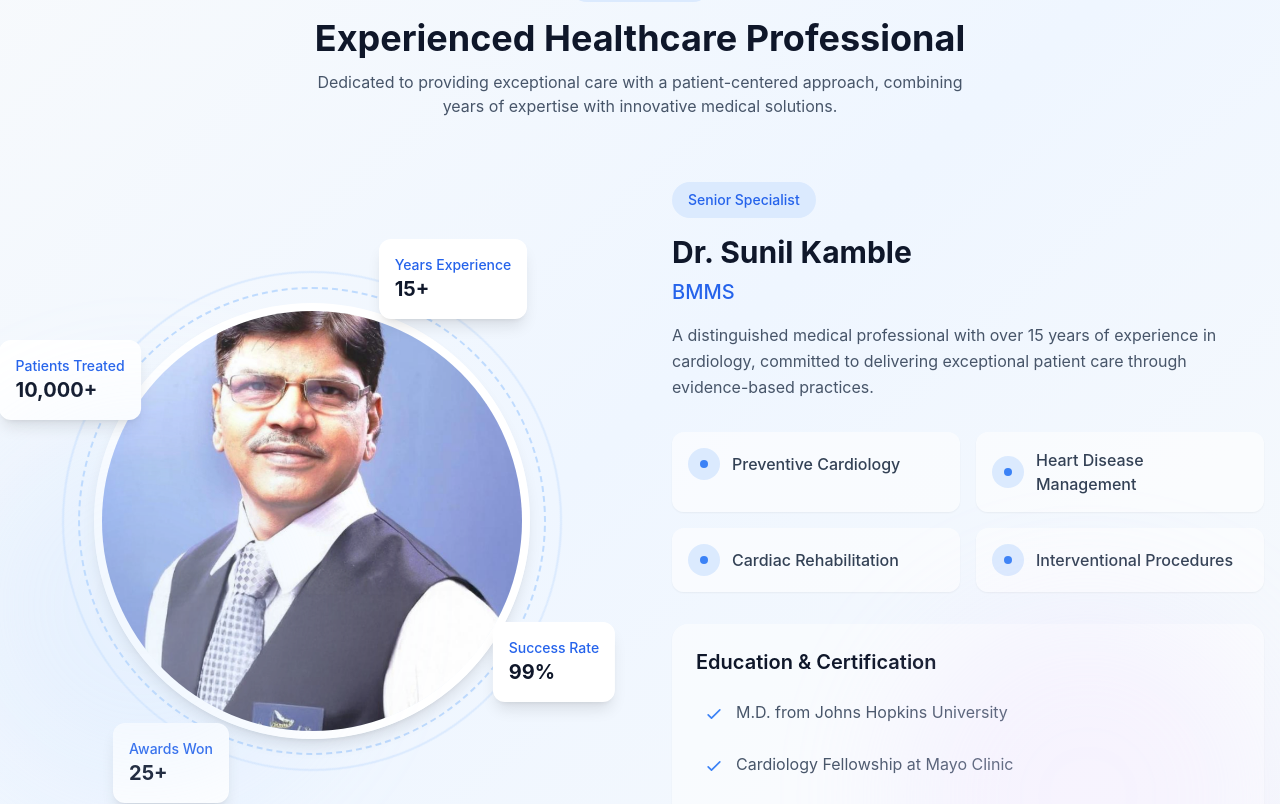
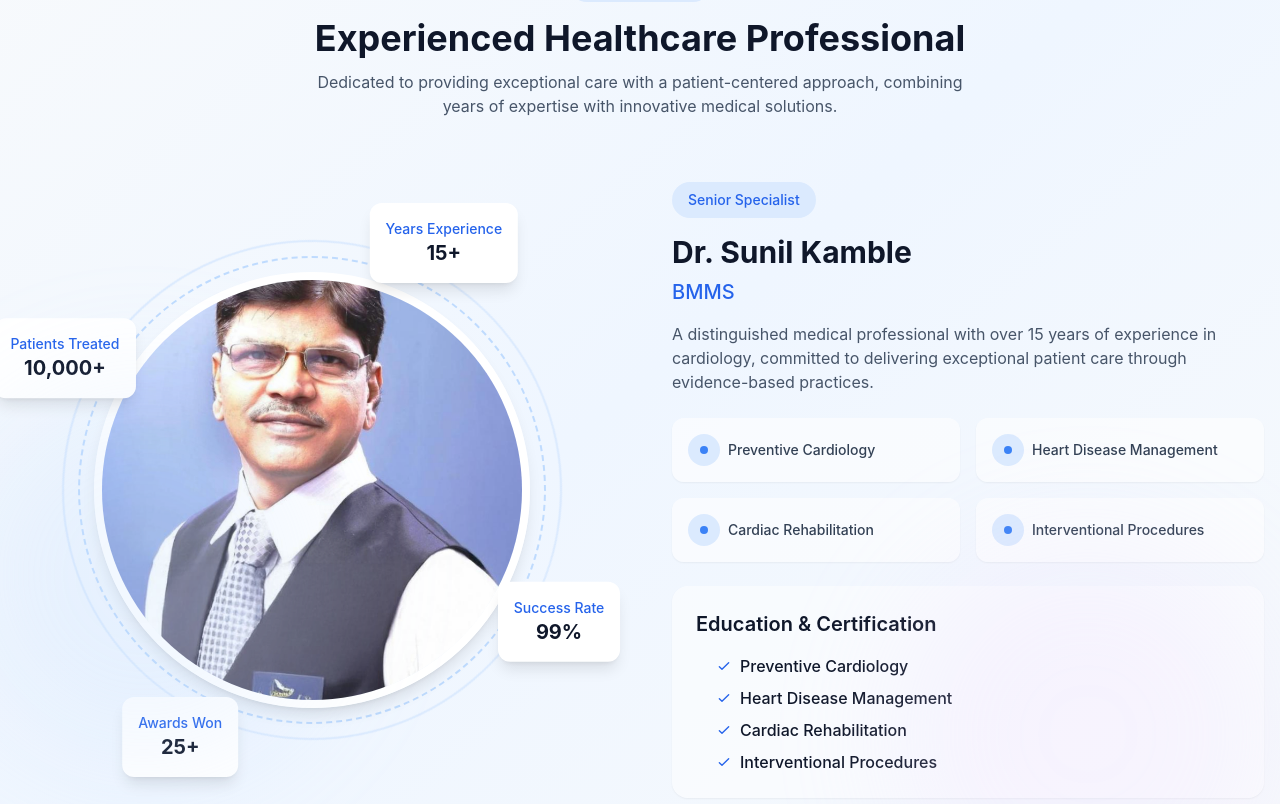
Before and after one commit to drsunilkamble/Clinic-Website, a React (Vite) app: page / in a window 1280 px wide. Shown: the part 1372-2176 px from the top of the page. Built offline with nearby package versions, Linux system fonts and the light colour scheme.

Commit message:
Refactor AboutDoctor and HeroSection for improved responsiveness and layout

```diff
--- a/src/Sections/AboutDoctor.tsx
+++ b/src/Sections/AboutDoctor.tsx
@@ -27,17 +27,17 @@ const doctorInfo = {
 
 const AboutDoctor = () => {
   return (
-    <section className="py-32 relative bg-gradient-to-br from-slate-50 via-blue-50 to-slate-50">
+    <section className="py-16 md:py-32 relative bg-gradient-to-br from-slate-50 via-blue-50 to-slate-50">
       <div className="max-w-7xl mx-auto px-4">
         {/* Header */}
-        <div className="text-center mb-16">
+        <div className="text-center mb-12 md:mb-16">
           <div className="inline-flex items-center gap-2 px-4 py-2 rounded-full bg-blue-100 text-blue-600 font-medium text-sm">
             Meet Our Expert
           </div>
-          <h2 className="text-4xl font-bold text-slate-900 mt-4 mb-3">
+          <h2 className="text-2xl sm:text-4xl font-bold text-slate-900 mt-4 mb-3">
             Experienced Healthcare Professional
           </h2>
-          <p className="text-slate-600 max-w-2xl mx-auto">
+          <p className="text-slate-600 max-w-2xl mx-auto text-sm sm:text-base">
             Dedicated to providing exceptional care with a patient-centered
             approach, combining years of expertise with innovative medical
             solutions.
@@ -45,11 +45,11 @@ const AboutDoctor = () => {
         </div>
 
         {/* Main Content */}
-        <div className="grid lg:grid-cols-2 gap-16 items-center">
+        <div className="grid grid-cols-1 lg:grid-cols-2 gap-8 md:gap-16 items-center">
           {/* Left Column - Image */}
           <div className="relative">
             {/* Main circular image container */}
-            <div className="relative w-[500px] h-[500px] mx-auto">
+            <div className="relative w-72 h-72 sm:w-96 sm:h-96 md:w-[500px] md:h-[500px] mx-auto">
               {/* Decorative rings */}
               <div className="absolute inset-0 rounded-full border-2 border-blue-100 animate-[spin_20s_linear_infinite] animate-spin-slow spin-container" />
               <div className="absolute inset-4 rounded-full border-2 border-dashed border-blue-200" />
@@ -65,19 +65,19 @@ const AboutDoctor = () => {
 
               {/* Orbiting achievement cards */}
               <OrbitingCircles
-                radius={280}
+                radius={Math.min(280, 0.55 * window.innerWidth)}
                 path={false}
                 className="absolute inset-0 w-full h-full"
               >
                 {doctorInfo.achievements.map((stat, index) => (
                   <div
                     key={index}
-                    className="bg-white rounded-xl shadow-lg p-4 transform transition-all duration-300 hover:scale-105 hover:shadow-xl"
+                    className="bg-white rounded-xl shadow-lg p-2 sm:p-4 transform transition-all duration-300 hover:scale-105 hover:shadow-xl text-center"
                   >
-                    <p className="text-blue-600 text-sm font-medium">
+                    <p className="text-blue-600 text-xs sm:text-sm font-medium">
                       {stat.title}
                     </p>
-                    <p className="text-xl font-bold text-slate-900">
+                    <p className="text-lg sm:text-xl font-bold text-slate-900">
                       {stat.value}
                     </p>
                   </div>
@@ -85,24 +85,24 @@ const AboutDoctor = () => {
               </OrbitingCircles>
 
               {/* Decorative blobs */}
-              <div className="absolute -z-10 w-32 h-32 -top-6 -left-6 bg-blue-100 rounded-full opacity-50" />
-              <div className="absolute -z-10 w-24 h-24 -bottom-4 -right-4 bg-purple-100 rounded-full opacity-50" />
+              <div className="absolute -z-10 w-20 sm:w-32 h-20 sm:h-32 -top-4 -left-4 bg-blue-100 rounded-full opacity-50" />
+              <div className="absolute -z-10 w-16 sm:w-24 h-16 sm:h-24 -bottom-2 -right-2 bg-purple-100 rounded-full opacity-50" />
             </div>
           </div>
 
           {/* Right Column - Content */}
-          <div className="space-y-8">
+          <div className="space-y-6">
             <div>
               <div className="inline-flex items-center gap-2 px-4 py-2 rounded-full bg-blue-100 text-blue-600 font-medium text-sm mb-4">
                 Senior Specialist
               </div>
-              <h3 className="text-3xl font-bold text-slate-900 mb-2">
+              <h3 className="text-2xl sm:text-3xl font-bold text-slate-900 mb-2">
                 {doctorInfo.name}
               </h3>
-              <p className="text-xl text-blue-600 font-medium mb-4">
+              <p className="text-base sm:text-xl text-blue-600 font-medium mb-4">
                 {doctorInfo.specialty}
               </p>
-              <p className="text-slate-600 leading-relaxed">
+              <p className="text-slate-600 leading-relaxed text-sm sm:text-base">
                 {doctorInfo.description}
               </p>
             </div>
@@ -112,33 +112,30 @@ const AboutDoctor = () => {
               {doctorInfo.expertise.map((item, index) => (
                 <div
                   key={index}
-                  className="group bg-white/60 p-4 rounded-xl shadow-sm hover:shadow-md transition-all duration-300 hover:bg-white/80 hover:-translate-y-1"
+                  className="group bg-white/60 p-2 sm:p-4 rounded-xl shadow-sm hover:shadow-md transition-all duration-300 hover:bg-white/80 hover:-translate-y-1"
                 >
-                  <div className="flex items-center gap-3">
-                    <div className="w-8 h-8 rounded-full bg-blue-100 flex items-center justify-center group-hover:bg-blue-200 transition-colors">
-                      <div className="w-2 h-2 rounded-full bg-blue-500" />
+                  <div className="flex items-center gap-2">
+                    <div className="w-6 h-6 sm:w-8 sm:h-8 rounded-full bg-blue-100 flex items-center justify-center group-hover:bg-blue-200 transition-colors">
+                      <div className="w-1.5 h-1.5 sm:w-2 sm:h-2 rounded-full bg-blue-500" />
                     </div>
-                    <span className="text-slate-700 font-medium">{item}</span>
+                    <span className="text-slate-700 font-medium text-xs sm:text-sm">{item}</span>
                   </div>
                 </div>
               ))}
             </div>
 
             {/* Education Section */}
-            <div className="bg-white/50 rounded-2xl p-6 shadow-sm">
-              <h4 className="text-xl font-semibold text-slate-900 mb-4">
+            <div className="bg-white/50 rounded-2xl p-4 sm:p-6 shadow-sm">
+              <h4 className="text-lg sm:text-xl font-semibold text-slate-900 mb-4">
                 Education & Certification
               </h4>
-              <ul className="space-y-3">
-                {doctorInfo.education.map((item, index) => (
-                  <li
-                    key={index}
-                    className="flex items-start gap-3 p-2 rounded-lg hover:bg-white/50 transition-colors"
-                  >
+<ul className="list-disc space-y-2 ml-5">
+  {doctorInfo.expertise.map((item, index) => (
+    <li key={index} className="flex items-center gap-2">
       <svg
-                      className="w-5 h-5 text-blue-500 mt-1 shrink-0"
+        className="w-4 h-4 text-blue-600"
+        viewBox="0 0 24 24"
         fill="none"
-                      viewBox="0 0 24 24"
         stroke="currentColor"
       >
         <path
@@ -148,7 +145,8 @@ const AboutDoctor = () => {
           d="M5 13l4 4L19 7"
         />
       </svg>
-                    <span className="text-slate-600">{item}</span>
+      {/* Updated font size and color for consistency */}
+      <span className="text-base font-medium text-slate-900">{item}</span>
     </li>
   ))}
 </ul>
@@ -158,8 +156,8 @@ const AboutDoctor = () => {
       </div>
 
       {/* Background decorative elements */}
-      <div className="absolute top-1/2 -left-12 w-96 h-96 bg-blue-200 rounded-full filter blur-3xl opacity-20" />
-      <div className="absolute bottom-0 right-0 w-96 h-96 bg-purple-200 rounded-full filter blur-3xl opacity-20" />
+      <div className="absolute top-1/2 -left-12 w-64 sm:w-96 h-64 sm:h-96 bg-blue-200 rounded-full filter blur-3xl opacity-20" />
+      <div className="absolute bottom-0 right-0 w-64 sm:w-96 h-64 sm:h-96 bg-purple-200 rounded-full filter blur-3xl opacity-20" />
     </section>
   );
 };
--- a/src/Sections/HeroSection.tsx
+++ b/src/Sections/HeroSection.tsx
@@ -32,7 +32,7 @@ const HeroSection = () => {
           {/* Headline */}
           <h1 className="text-5xl font-bold text-slate-900 leading-tight">
             Healthcare
-            <div className="inline-flex items-center gap-2 ml-2">
+            <div className="inline-flex items-center gap-2 lg:ml-2 ml-0">
               <span className="text-blue-600">reimagined</span>
             </div>
             <div className="">
```
Lines whose indentation alone changed are shown as unchanged.
